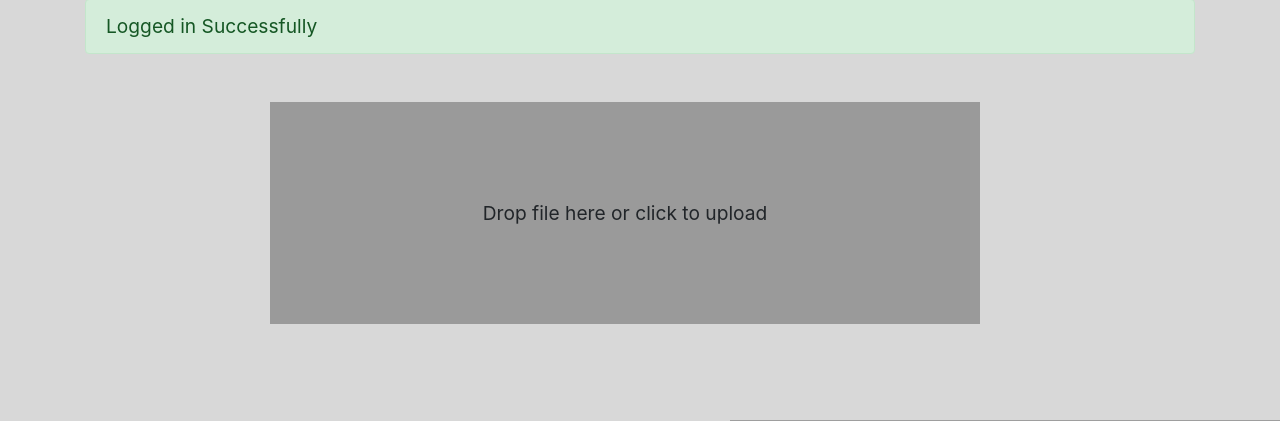
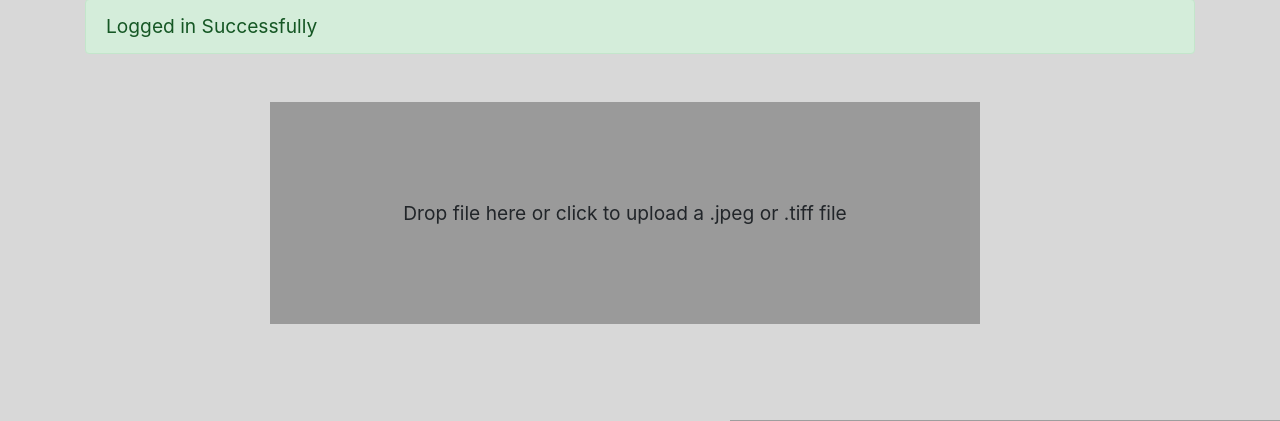
Before and after one commit to CSE-Courses/course-project-a3-image-server, a PHP site: page / in a window 1280 px wide. Shown: the part 194-615 px from the top of the page. Run offline with PHP 8.4, Linux system fonts and the light colour scheme; the visitor is signed in with stand-in values (Sample User, id 1); grey boxes are pictures that could not be loaded.

Commit message:
Task #73 - Cant add png functionality because exif_read_data only supports jpg and tiff. Add tiff functionality and specified accepted file types in upload box on home page

```diff
--- a/src/index.php
+++ b/src/index.php
@@ -55,7 +55,7 @@
                                             creator: dcode
                                             uploaded: 05/05/2020
                                             length: 38:07 -->
-                                        <span class="dropbox__txt" id="db-text">Drop file here or click to upload</span>
+                                        <span class="dropbox__txt" id="db-text">Drop file here or click to upload a .jpeg or .tiff file</span>
                                         <input type="file" name="daFile" class="dropbox__input" id="real-file">
                                         <script>
                                             ImgServerController.dragdrop();
--- a/src/php/uploadimage.php
+++ b/src/php/uploadimage.php
@@ -25,7 +25,7 @@
         }
 
         //check for file type
-        if($fileType != 'image/jpeg' && $fileType != 'image/JPG' && $fileType != 'image/png'){
+        if($fileType != 'image/jpeg' && $fileType != 'image/JPG' && $fileType != 'image/tiff'){
             //file type should be jpeg,jpg, or png
             $_SESSION['message'] = "Wrong file type";
             //header call
```
